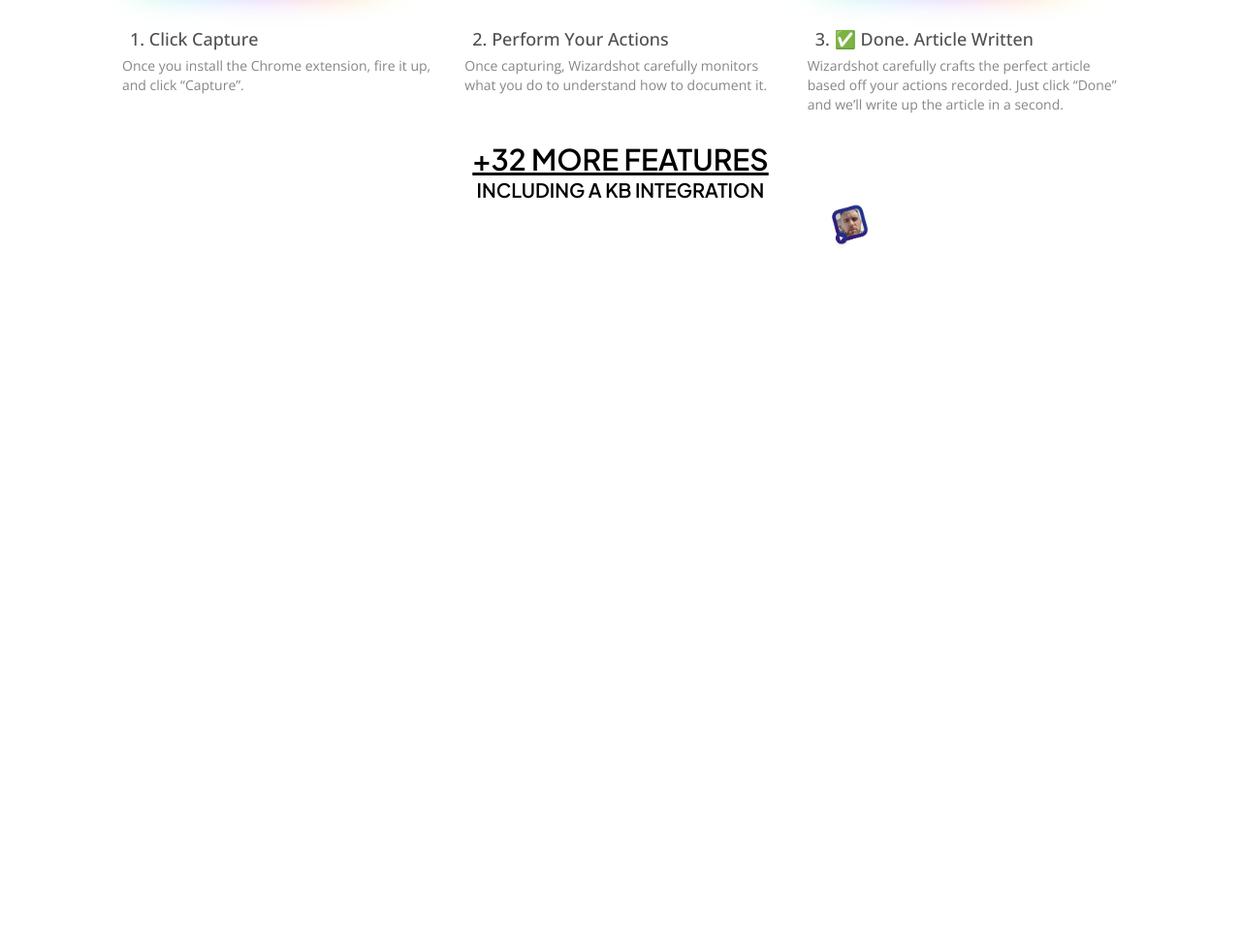
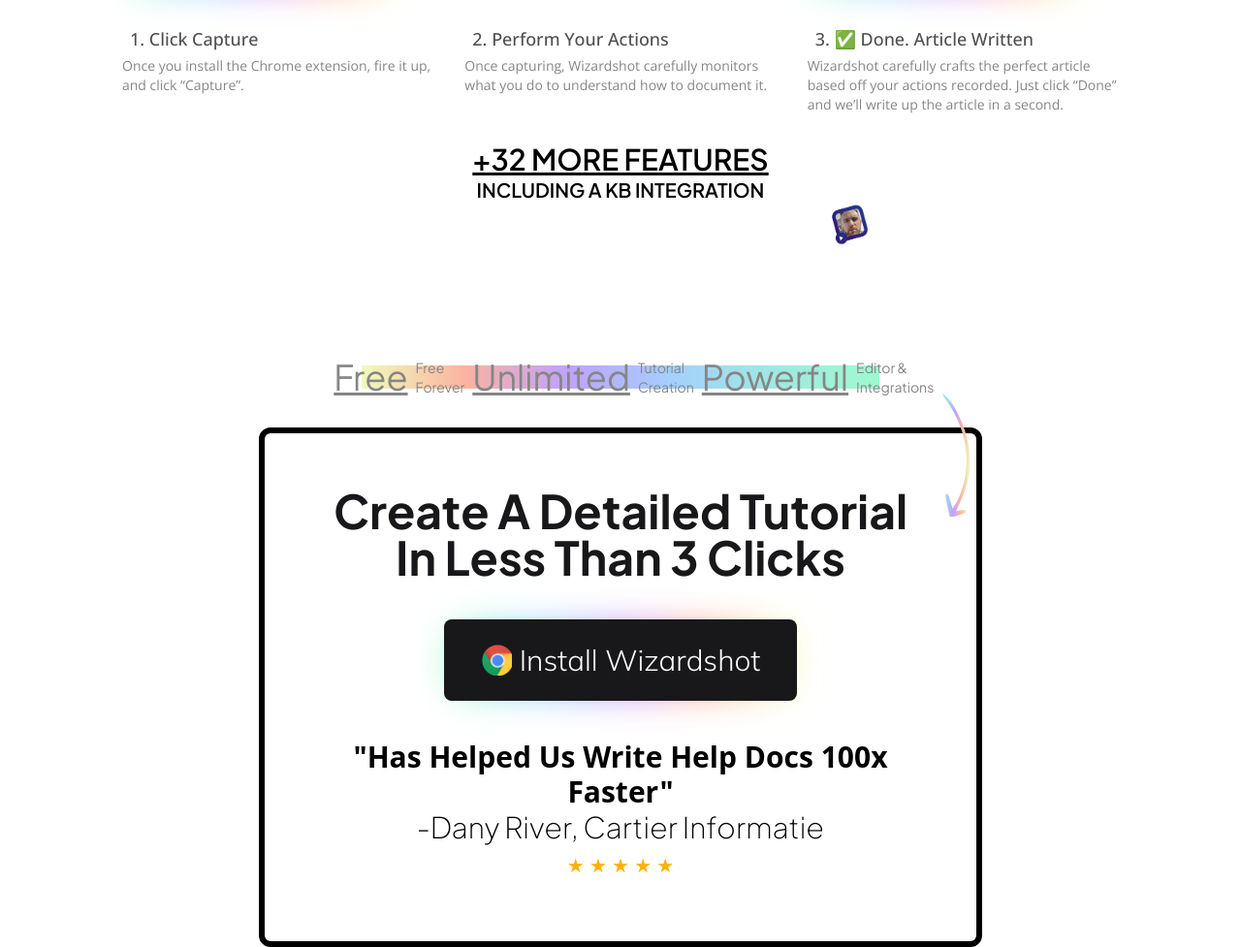
Before and after one commit to Ouail-01/Helpjuice-Test-Project, a website: page index.html in a window 1280 px wide. Shown: the part 1449-2426 px from the top of the page at 97% size. Before the commit the page ends 1746 px from the top, so only its background shows below. Drawn offline with nearby package versions, Linux system fonts and the light colour scheme.

Commit message:
Complete the review section

```diff
--- a/index.html
+++ b/index.html
@@ -114,7 +114,51 @@
             <img src="./images/btn.png" alt="" class="w-10 ">
         </button>
 
+    </section>
 
+    <!-- Review -->
+    <section class="mt-20">
+        <div
+            class="flex justify-center items-center gap-2 ml-auto mr-auto w-5/12 h-6 linearbackground  font-plusjakartasans">
+
+            <div class="flex gap-1 text-primary-2 md:gap-2">
+                <h4 class="underline text-sm md:text-4xl md:ml-20">Free</h4>
+                <p class="text-xxs md:text-sm">Free <br> Forever</p>
+            </div>
+
+            <div class="flex gap-1 text-primary-2 md:gap-2">
+                <h4 class="underline text-sm md:text-4xl">Unlimited</h4>
+                <p class="text-xxs md:text-sm">Tutorial <br> Creation</p>
+            </div>
+
+            <div class="flex gap-1 text-primary-2 md:gap-2">
+                <h4 class="underline text-sm md:text-4xl">Powerful</h4>
+                <p class="text-xxs md:text-sm">Editor &<br>Integrations</p>
+            </div>
+
+            <!-- Arrow -->
+            <img src="./images/Arrow 05.png" alt="arrow" class="w-9 mt-32 mr-4 h-32 md:mt-40">
+        </div>
+
+        <!-- Border -->
+
+        <div
+            class="text-center border-black border-[6px] rounded-xl w-11/12 ml-auto mr-auto mt-10 p-6 md:w-7/12 md:p-14">
+            <h2 class="text-primary font-bold text-2xl font-plusjakartasans md:text-5xl">Create A Detailed Tutorial
+                <br />
+                In Less Than 3 Clicks
+            </h2>
+            <div class="blurbackground relative w-10/12 rounded-lg ml-auto mr-auto mt-10 items-center mb-10 md:w-7/12">
+                <button class="flex items-center justify-center w-full bg-primary rounded-lg py-6 px-3">
+                    <img src="/images/chrome-icon.png" alt="chrome logo" class="w-7 mr-2 md:w-8">
+                    <p class="text-white font-light font-mulish text-sm sm:text-xl md:text-3xl">Install Wizardshot</p>
+                </button>
+            </div>
+            <p class="font-semibold text-xl md:text-3xl">&quot;Has Helped Us Write Help Docs 100x Faster&quot;</p>
+            <p class="text-xl font-extralight font-plusjakartasans md:text-3xl">-Dany River, Cartier Informatie</p>
+            <p class="text-xl text-customColor2 my-2">★ ★ ★ ★ ★</p>
+
+        </div>
     </section>
 
 </body>
--- a/style.css
+++ b/style.css
@@ -40,6 +40,10 @@
     z-index: -1;
 }
 
+.linearbackground {
+    background: linear-gradient(to right, #F0FBB9, #FBB3A0, #BFA2FD, #A4D0FC, #9FE9E2, #9FFACE);
+}
+
 /* .bg-free-gradient {
     background: linear-gradient(90deg,
             #f0fbb9 0%,
--- a/tailwind.config.js
+++ b/tailwind.config.js
@@ -12,7 +12,7 @@
         "quaternary": "#03132e",
         // New custom colors
         customColor1: '#1E293B', // dark-blue
-        customColor2: '#00ff00', // Green
+        customColor2: '#FFB101', //yellow
         customColor3: '#0000ff', // Blue
       },
       fontFamily: {
```
Also changed, not shown: images/Arrow 05.png (added), output.css.
